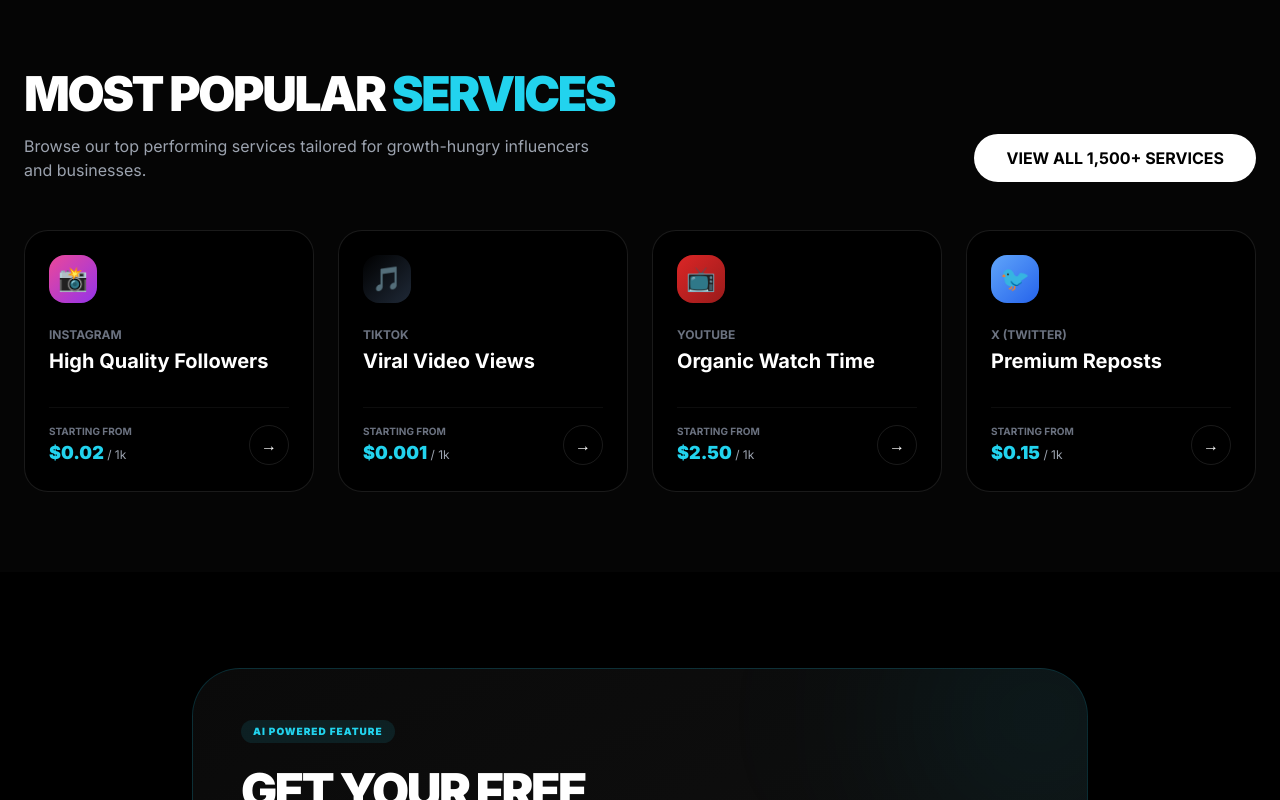
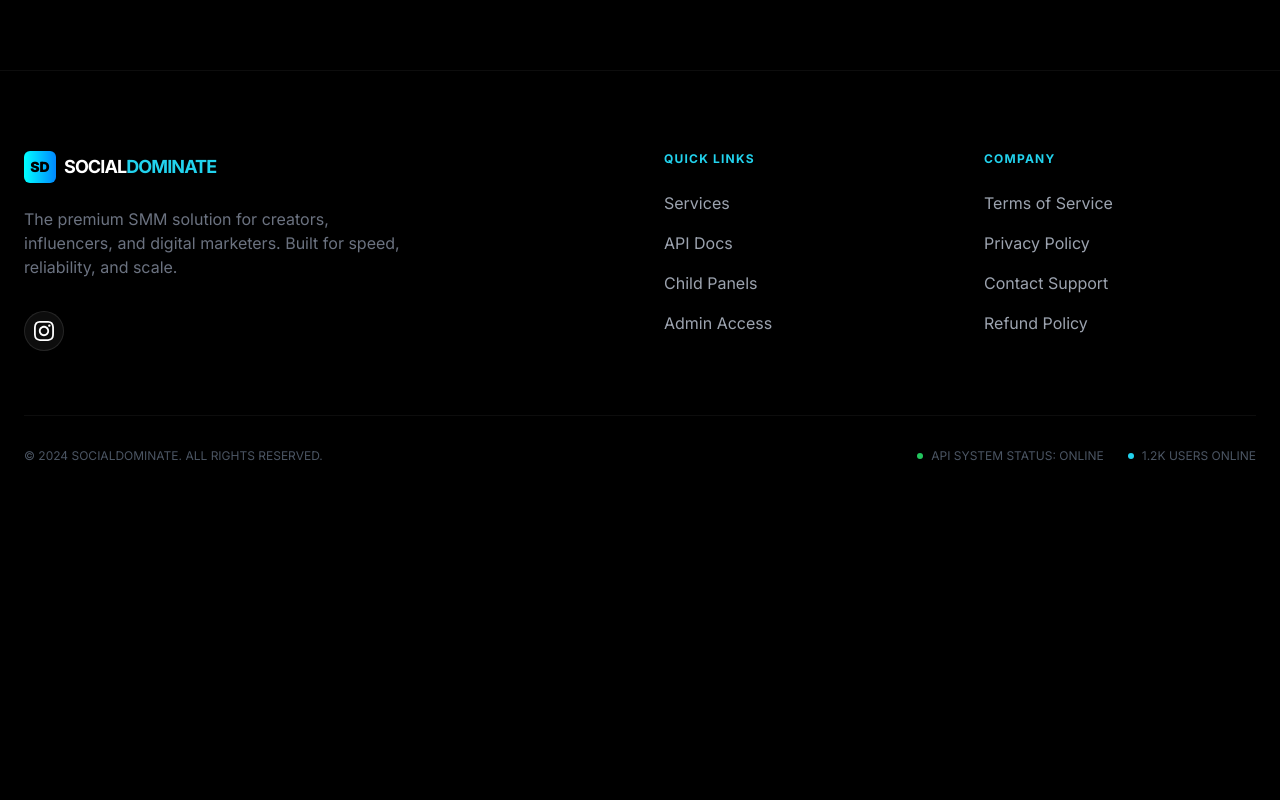
Before and after one commit to sakibchoudhori-gif/SS-Boost, a React (Vite) app: page / in a window 1280 px wide. Shown: the part 1160-1960 px from the top of the page. After the commit the page ends 1664 px from the top, so only its background shows below. Built offline with nearby package versions, Linux system fonts and the light colour scheme.

Commit message:
Update App.tsx

```diff
--- a/App.tsx
+++ b/App.tsx
@@ -3,8 +3,6 @@
 import Navbar from './components/Navbar';
 import Hero from './components/Hero';
 import Stats from './components/Stats';
-import ServicesGrid from './components/ServicesGrid';
-import AiStrategyTool from './components/AiStrategyTool';
 import Footer from './components/Footer';
 import SplitAuth from './components/SplitAuth';
 import Dashboard from './components/Dashboard';
@@ -90,8 +88,6 @@
         <main>
           <Hero onSignup={openSignup} />
           <Stats />
-          <ServicesGrid />
-          <AiStrategyTool />
         </main>
         <Footer />
       </div>
```
